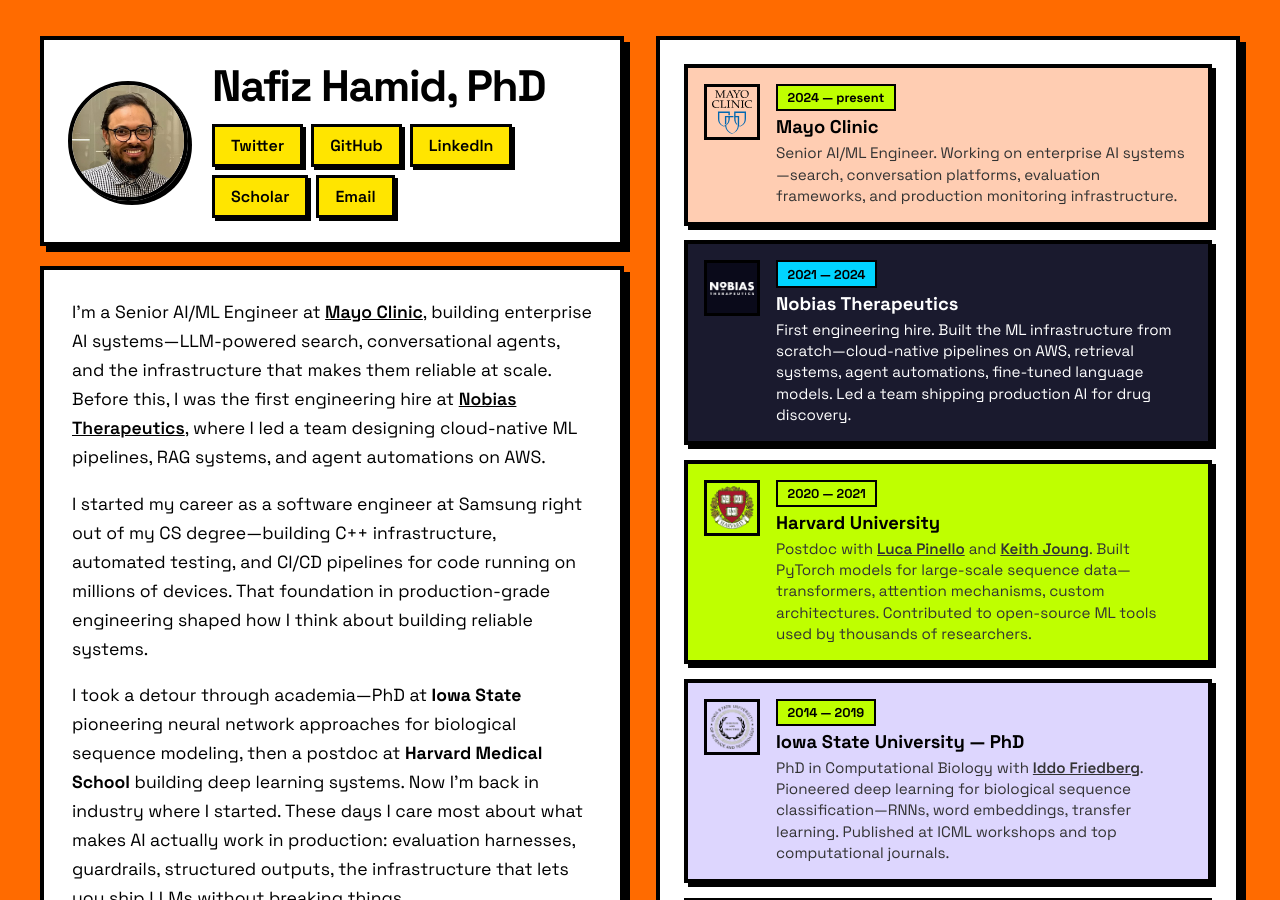
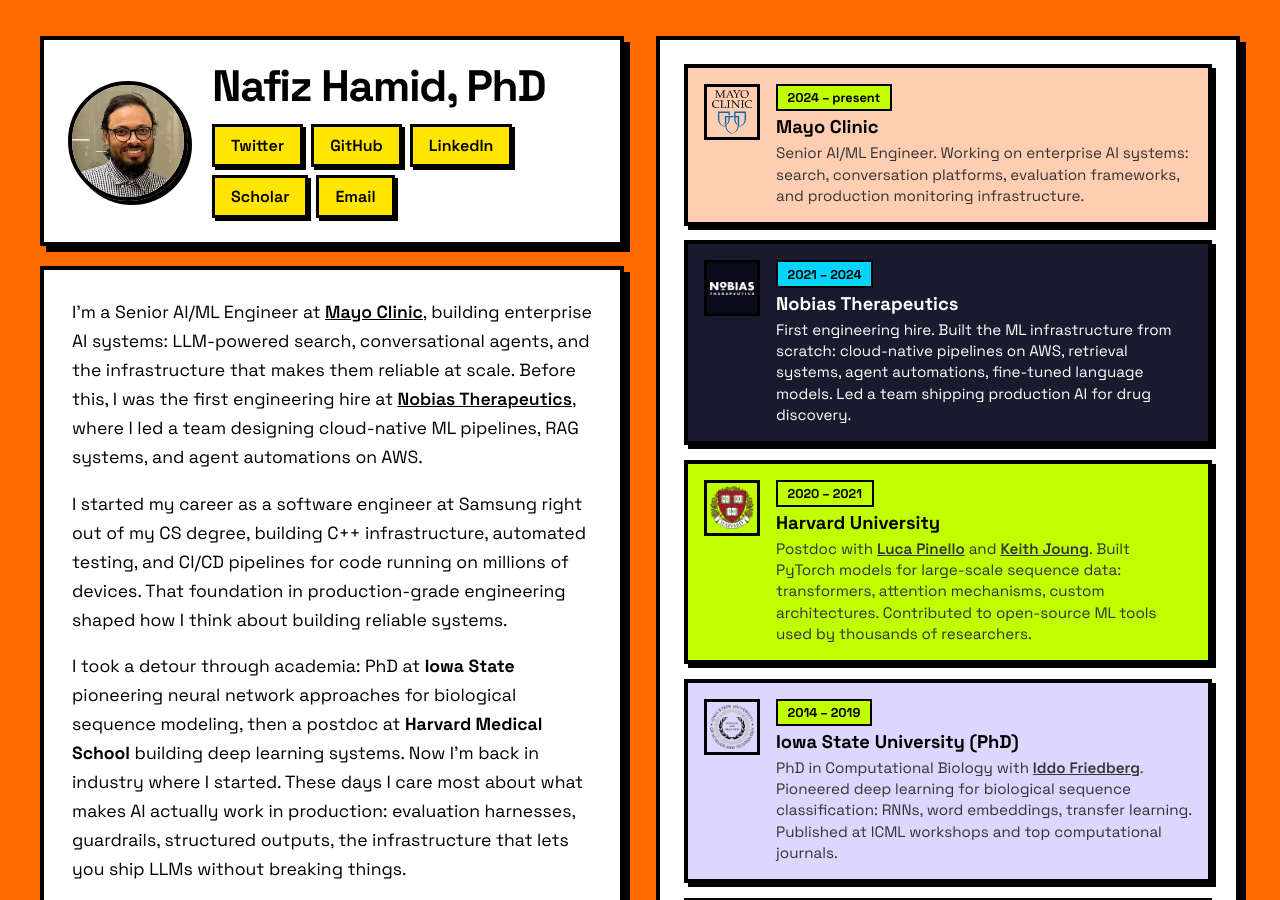
Before and after one commit to nafizh/nafizh.github.io, a Jekyll site: the page index.html, which Jekyll copies as it is, in a window 1280 px wide. Built offline with Jekyll 4.4.1, drawn with Linux system fonts in a browser that asks for light colours; some of the changed text lies outside the part shown.

Commit message:
Remove em dashes, use colons and proper punctuation
- Replaced em dashes with colons for list introductions
- Changed date ranges to use en dashes (2024 – present)
- Updated degree notation: University (PhD) instead of University — PhD

🤖 Generated with [Claude Code](https://claude.com/claude-code)

Co-Authored-By: Claude Opus 4.5 <noreply@anthropic.com>

```diff
--- a/index.html
+++ b/index.html
@@ -339,13 +339,13 @@
             <!-- Bio -->
             <div class="card bio-card">
                 <p>
-                    I'm a Senior AI/ML Engineer at <a href="https://www.mayoclinic.org/">Mayo Clinic</a>, building enterprise AI systems—LLM-powered search, conversational agents, and the infrastructure that makes them reliable at scale. Before this, I was the first engineering hire at <a href="https://nobiastx.com/">Nobias Therapeutics</a>, where I led a team designing cloud-native ML pipelines, RAG systems, and agent automations on AWS.
+                    I'm a Senior AI/ML Engineer at <a href="https://www.mayoclinic.org/">Mayo Clinic</a>, building enterprise AI systems: LLM-powered search, conversational agents, and the infrastructure that makes them reliable at scale. Before this, I was the first engineering hire at <a href="https://nobiastx.com/">Nobias Therapeutics</a>, where I led a team designing cloud-native ML pipelines, RAG systems, and agent automations on AWS.
                 </p>
                 <p>
-                    I started my career as a software engineer at Samsung right out of my CS degree—building C++ infrastructure, automated testing, and CI/CD pipelines for code running on millions of devices. That foundation in production-grade engineering shaped how I think about building reliable systems.
+                    I started my career as a software engineer at Samsung right out of my CS degree, building C++ infrastructure, automated testing, and CI/CD pipelines for code running on millions of devices. That foundation in production-grade engineering shaped how I think about building reliable systems.
                 </p>
                 <p>
-                    I took a detour through academia—PhD at <strong>Iowa State</strong> pioneering neural network approaches for biological sequence modeling, then a postdoc at <strong>Harvard Medical School</strong> building deep learning systems. Now I'm back in industry where I started. These days I care most about what makes AI actually work in production: evaluation harnesses, guardrails, structured outputs, the infrastructure that lets you ship LLMs without breaking things.
+                    I took a detour through academia: PhD at <strong>Iowa State</strong> pioneering neural network approaches for biological sequence modeling, then a postdoc at <strong>Harvard Medical School</strong> building deep learning systems. Now I'm back in industry where I started. These days I care most about what makes AI actually work in production: evaluation harnesses, guardrails, structured outputs, the infrastructure that lets you ship LLMs without breaking things.
                 </p>
             </div>
 
@@ -372,9 +372,9 @@
                         <img src="images/logos/mayo.svg" alt="Mayo">
                     </div>
                     <div class="timeline-info">
-                        <span class="timeline-date">2024 — present</span>
+                        <span class="timeline-date">2024 – present</span>
                         <p class="timeline-title">Mayo Clinic</p>
-                        <p class="timeline-desc">Senior AI/ML Engineer. Working on enterprise AI systems—search, conversation platforms, evaluation frameworks, and production monitoring infrastructure.</p>
+                        <p class="timeline-desc">Senior AI/ML Engineer. Working on enterprise AI systems: search, conversation platforms, evaluation frameworks, and production monitoring infrastructure.</p>
                     </div>
                 </div>
 
@@ -383,9 +383,9 @@
                         <img src="images/logos/nobias.png" alt="Nobias">
                     </div>
                     <div class="timeline-info">
-                        <span class="timeline-date">2021 — 2024</span>
+                        <span class="timeline-date">2021 – 2024</span>
                         <p class="timeline-title">Nobias Therapeutics</p>
-                        <p class="timeline-desc">First engineering hire. Built the ML infrastructure from scratch—cloud-native pipelines on AWS, retrieval systems, agent automations, fine-tuned language models. Led a team shipping production AI for drug discovery.</p>
+                        <p class="timeline-desc">First engineering hire. Built the ML infrastructure from scratch: cloud-native pipelines on AWS, retrieval systems, agent automations, fine-tuned language models. Led a team shipping production AI for drug discovery.</p>
                     </div>
                 </div>
 
@@ -394,9 +394,9 @@
                         <img src="images/logos/harvard.png" alt="Harvard">
                     </div>
                     <div class="timeline-info">
-                        <span class="timeline-date">2020 — 2021</span>
+                        <span class="timeline-date">2020 – 2021</span>
                         <p class="timeline-title">Harvard University</p>
-                        <p class="timeline-desc">Postdoc with <a href="http://pinellolab.org/">Luca Pinello</a> and <a href="https://www.jounglab.org/">Keith Joung</a>. Built PyTorch models for large-scale sequence data—transformers, attention mechanisms, custom architectures. Contributed to open-source ML tools used by thousands of researchers.</p>
+                        <p class="timeline-desc">Postdoc with <a href="http://pinellolab.org/">Luca Pinello</a> and <a href="https://www.jounglab.org/">Keith Joung</a>. Built PyTorch models for large-scale sequence data: transformers, attention mechanisms, custom architectures. Contributed to open-source ML tools used by thousands of researchers.</p>
                     </div>
                 </div>
 
@@ -405,9 +405,9 @@
                         <img src="images/IowaStateUniversitySeal.png" alt="Iowa State">
                     </div>
                     <div class="timeline-info">
-                        <span class="timeline-date">2014 — 2019</span>
-                        <p class="timeline-title">Iowa State University — PhD</p>
-                        <p class="timeline-desc">PhD in Computational Biology with <a href="https://friedberglab.net/">Iddo Friedberg</a>. Pioneered deep learning for biological sequence classification—RNNs, word embeddings, transfer learning. Published at ICML workshops and top computational journals.</p>
+                        <span class="timeline-date">2014 – 2019</span>
+                        <p class="timeline-title">Iowa State University (PhD)</p>
+                        <p class="timeline-desc">PhD in Computational Biology with <a href="https://friedberglab.net/">Iddo Friedberg</a>. Pioneered deep learning for biological sequence classification: RNNs, word embeddings, transfer learning. Published at ICML workshops and top computational journals.</p>
                     </div>
                 </div>
 
@@ -416,7 +416,7 @@
                         <img src="images/logos/samsung.svg" alt="Samsung">
                     </div>
                     <div class="timeline-info">
-                        <span class="timeline-date">2012 — 2014</span>
+                        <span class="timeline-date">2012 – 2014</span>
                         <p class="timeline-title">Samsung R&D Institute</p>
                         <p class="timeline-desc">Software Engineer. Built C++ performance benchmarking infrastructure for Tizen OS, automated testing frameworks, and CI/CD integration. Shipped code running on millions of devices.</p>
                     </div>
@@ -427,8 +427,8 @@
                         <img src="images/iut.png" alt="IUT">
                     </div>
                     <div class="timeline-info">
-                        <span class="timeline-date">2009 — 2012</span>
-                        <p class="timeline-title">Islamic University of Technology — BSc</p>
+                        <span class="timeline-date">2009 – 2012</span>
+                        <p class="timeline-title">Islamic University of Technology (BSc)</p>
                         <p class="timeline-desc">BSc in Computer Science and Engineering.</p>
                     </div>
                 </div>
```
